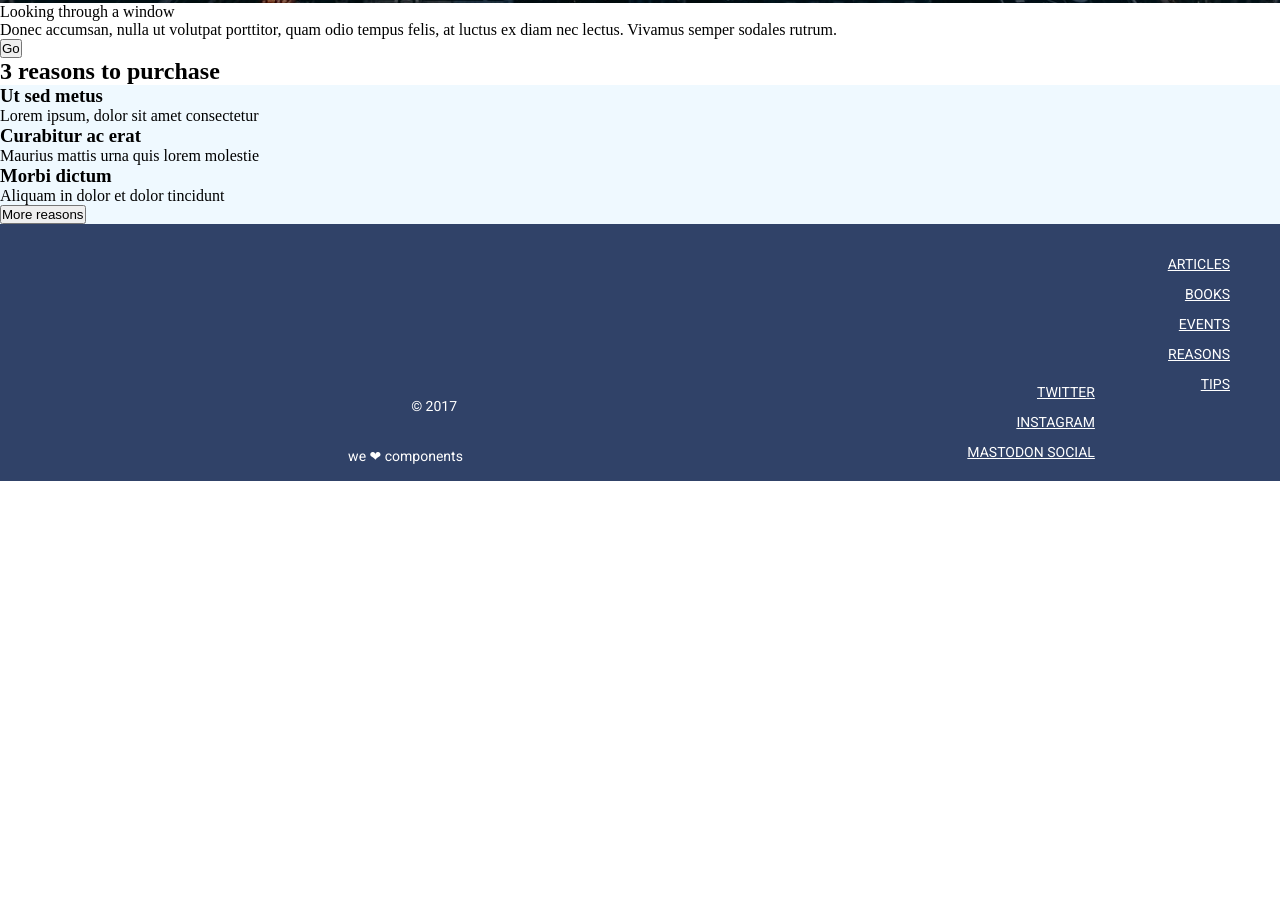
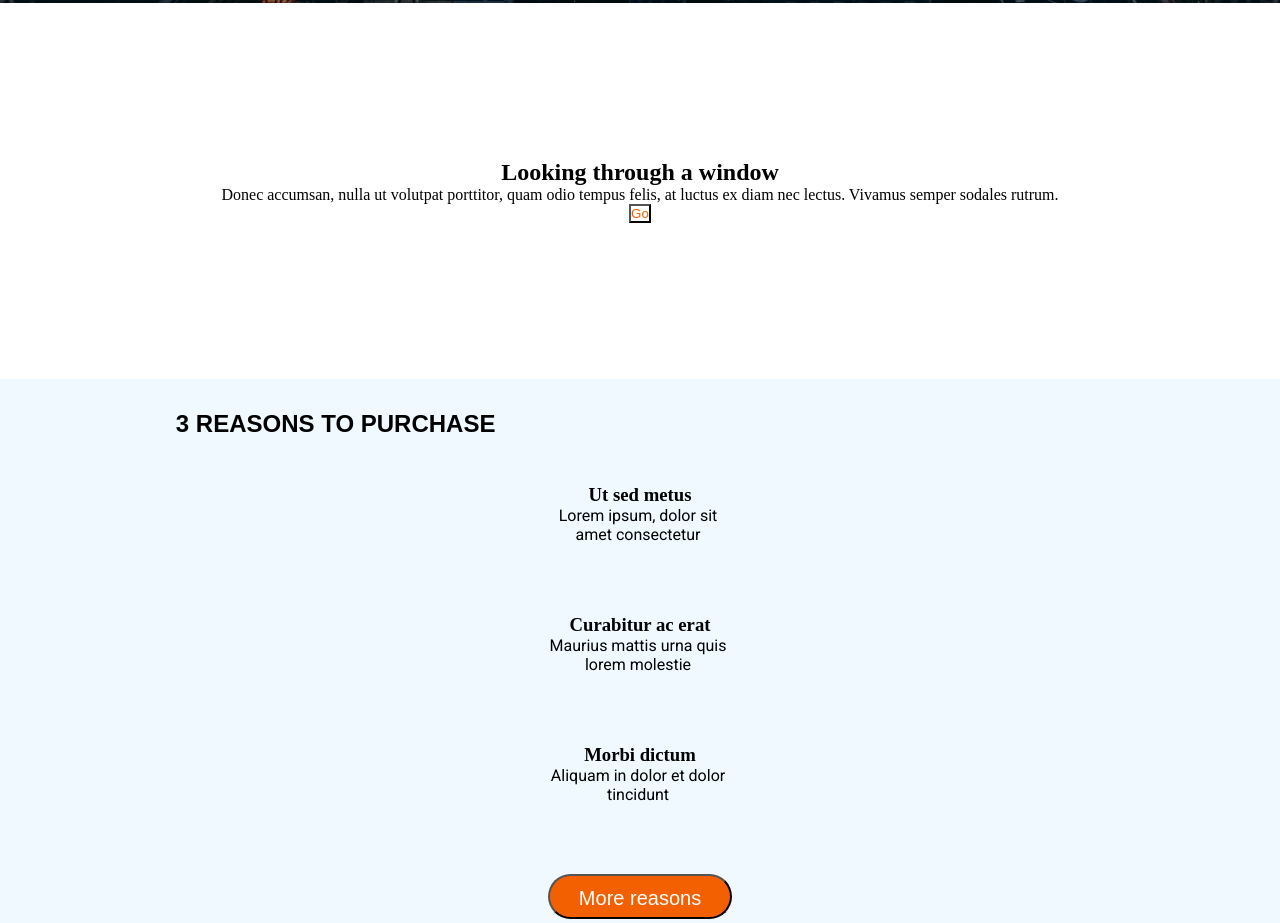
Before and after one commit to AlejandraSC/Anonymous-Proxy, a website: page docs/index.html in a window 1280 px wide. Shown: the part 797-1720 px from the top of the page. Before the commit the page ends 1278 px from the top, so only its background shows below. Drawn offline with Linux system fonts and the light colour scheme.

Commit message:
reasons-changes

```diff
--- a/docs/index.html
+++ b/docs/index.html
@@ -5,7 +5,7 @@
     <meta name="viewport" content="width=device-width, initial-scale=1.0" />
     <title>Anonymous proxy</title>
     <link href="https://fonts.googleapis.com/css?family=Roboto&display=swap" rel="stylesheet" />
-    <link href='https://fonts.googleapis.com/css?family=Roboto Slab' rel='stylesheet'>
+    <link href="https://fonts.googleapis.com/css?family=Roboto Slab" rel="stylesheet" />
     <link rel="stylesheet" href="./assets/css/main.css" />
   </head>
 
@@ -21,7 +21,7 @@
       </nav>
     </header>
     <!--MAIN-->
-    <main class="main">
+    <main>
       <!--Hero -->
       <section class="hero">
         <div class="hero-text">
@@ -37,36 +37,34 @@
       </section>
 
       <!--Looking-->
-      <section class="Looking">
-        Looking through a window
+      <section class="looking">
+        <h2>Looking through a window</h2>
         <p>Donec accumsan, nulla ut volutpat porttitor, quam odio tempus felis, at luctus ex diam nec lectus. Vivamus semper sodales rutrum.</p>
-        <button class="Go">Go</button>
+        <button class="go">Go</button>
       </section>
       <!--Reasons-->
       <section class="reasons-purchase">
         <h2 class="reasons-title">3 reasons to purchase</h2>
-        <div class="reasons">
         <article class="reasons">
           <div class="first-reason">
             <h3 class="reason-title">Ut sed metus</h3>
             <p class="reason-description">Lorem ipsum, dolor sit amet consectetur</p>
           </div>
-          </article>
-          <article class="reasons">
           <div class="second-reason">
             <h3 class="reason-title">Curabitur ac erat</h3>
             <p class="reason-description">Maurius mattis urna quis lorem molestie</p>
           </div>
-          </article>
-          <article class="reasons">
           <div class="third-reason">
             <h3 class="reason-title">Morbi dictum</h3>
             <p class="reason-description">Aliquam in dolor et dolor tincidunt</p>
           </div>
-            <button class="more-reasons-button">More reasons</button>
+          <!--  <input type="button" class="reasons-button" />-->
+          <a href="https://adalab.es/" target="_blanc">
+            <button class="reasons-button">More reasons</button>
+          </a>
         </article>
-        </div>
       </section>
+
     </main>
     <!--FOOTER-->
     <footer class="footer">
--- a/src/scss/core/_reset.scss
+++ b/src/scss/core/_reset.scss
@@ -1,6 +1,5 @@
 * {
   box-sizing: border-box;
   margin: 0;
-  padding: 0;
-  list-style: none;
+  padding: 0px;
 }
--- a/src/scss/layout/_footer.scss
+++ b/src/scss/layout/_footer.scss
@@ -89,6 +89,7 @@
 
     a {
       color: $base-color;
+      text-decoration: none;
     }
   }
 
@@ -101,6 +102,7 @@
   text-align: center;
   justify-content: center;
   display: flex;
+  height: 30px;
   flex-wrap: wrap;
   margin: 0;
 
@@ -128,6 +130,7 @@
   color: $base-color;
   font-family: $text-font;
   font-size: 14px;
+  height: 30px;
   text-align: center;
   margin: 0;
 
--- a/src/scss/layout/_looking.scss
+++ b/src/scss/layout/_looking.scss
@@ -1,3 +1,17 @@
 .looking {
   background-color: $base-color;
+  display: flex;
+  position: relative;
+  flex-direction: column;
+  align-items: center;
+  justify-content: center;
+  flex-wrap: wrap;
+  height: 376px;
+  width: 320;
 }
+
+.go {
+  background-color: $base-color;
+  color: $button-details;
+
+}
--- a/src/scss/layout/_reasons.scss
+++ b/src/scss/layout/_reasons.scss
@@ -1,4 +1,57 @@
+.reasons-purchase {
+  display: flex;
+  flex-direction: column;
+  text-align: center;
+  position: relative;
+  background-color: $background__reasons--color;
+  height: 624px;
+}
+
 .reasons {
-  background-color: $background__reasons--color;
+  display: grid;
+  grid-template-columns: 1;
+  grid-template-rows: 6;
+  gap: 45px;
+  padding-top: 45px;
+  padding-bottom: 150px;
+  ;
+  justify-content: center;
+}
+
+.reasons-title {
+  font-size: 24px;
+  text-transform: uppercase;
+  color: $basic-color;
+  height: 30px;
+  font-family: $title-font;
+  display: flex;
+  justify-content: center;
+  margin-top: 30px;
+  margin-left: 15px;
+  line-height: 1.25;
+
+  @media all and (min-width: 768px) {
+    width: 100%;
+  }
+
+  @media all and (min-width: 1200px) {
+    width: 50.1%;
+  }
+}
+
+.reason-description {
+  font-family: $text-font;
+  width: 180px;
+  height: 63px;
 
 }
+
+.reasons-button {
+  background-color: $button-details;
+  color: $base-color;
+  font-size: 20px;
+  width: 184px;
+  height: 45px;
+  border-radius: 22.5px;
+  line-height: 2.25;
+}
```
Also changed, not shown: public/index.html (+10 -12 lines), src/html/index.html (+3 -2 lines), src/html/partials/looking.html (+3 -3 lines), src/html/partials/reasons.html (+4 -8 lines), docs/assets/css/main.css, public/assets/css/main.css, 1 other file. Lines whose indentation alone changed are shown as unchanged.
